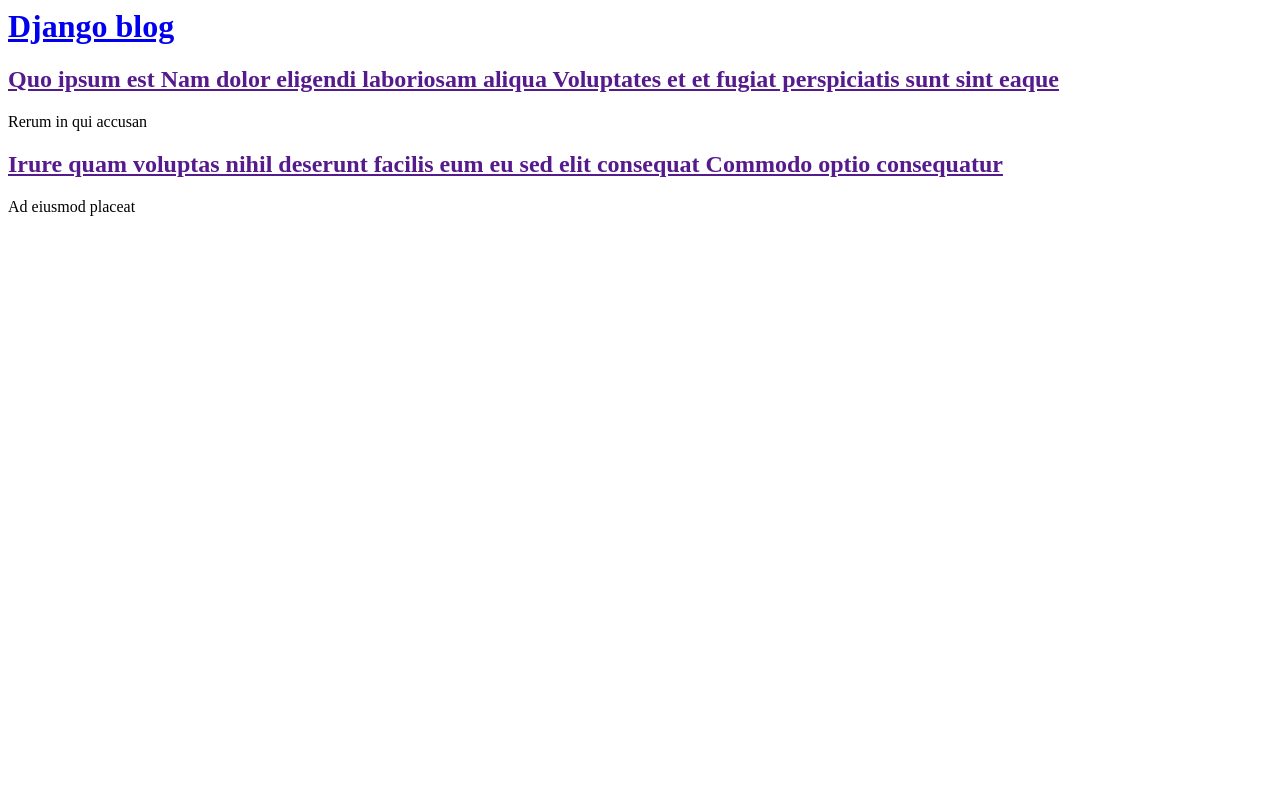
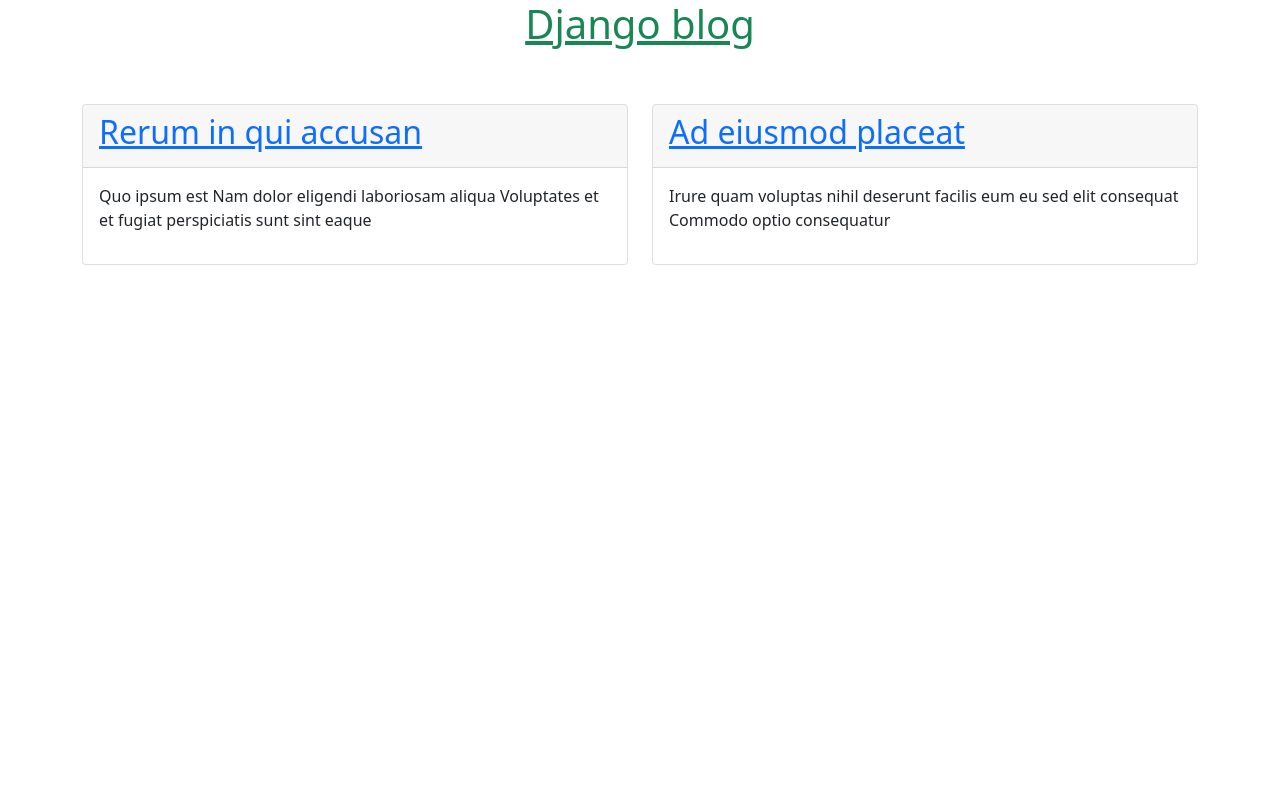
Before and after one commit to Kennexcorp/blog-app, a Django app: page / in a window 1280 px wide. Run offline with Django 3.2, Linux system fonts and the light colour scheme; data comes from the database, SQL or seed files in the repository; some libraries are stand-ins or nearby versions.

Commit message:
blog styled with bootstrap

```diff
--- a/templates/base.html
+++ b/templates/base.html
@@ -1,10 +1,15 @@
+{% load static %}
 <html>
 <head>
     <title>Django blog</title>
+    <link rel="stylesheet" href="{% static 'bootstrap/css/bootstrap.css' %}">
+    <script src="{% static 'bootstrap/js/bootstrap.js' %}"></script>
 </head>
-<body>
-<header>
-    <h1><a href="{% url 'home' %}">Django blog</a></h1>
+<body class="container container-fluid">
+<header class="text-center pb-5">
+    <h1><a href="{% url 'home' %}" class="text-success text-decoration-underline">
+        Django blog
+    </a></h1>
 </header>
 <div>
     {% block content %}
--- a/templates/home.html
+++ b/templates/home.html
@@ -1,9 +1,18 @@
 {% extends 'base.html' %}
 {% block content %}
-    {% for post in object_list %}
-        <div class="post-entry">
-            <h2><a href="">{{ post.title }}</a></h2>
-            <p>{{ post.body }}</p>
-        </div>
-    {% endfor %}
+    <div class="row">
+        {% for post in object_list %}
+            <div class="col-6">
+                <div class="card">
+                    <div class="card-header">
+                        <h2><a href="" class="text-primary">{{ post.body }}</a></h2>
+                    </div>
+                    <div class="card-body">
+                        <p>{{ post.title }}</p>
+                    </div>
+                </div>
+
+            </div>
+        {% endfor %}
+    </div>
 {% endblock content %}
```
